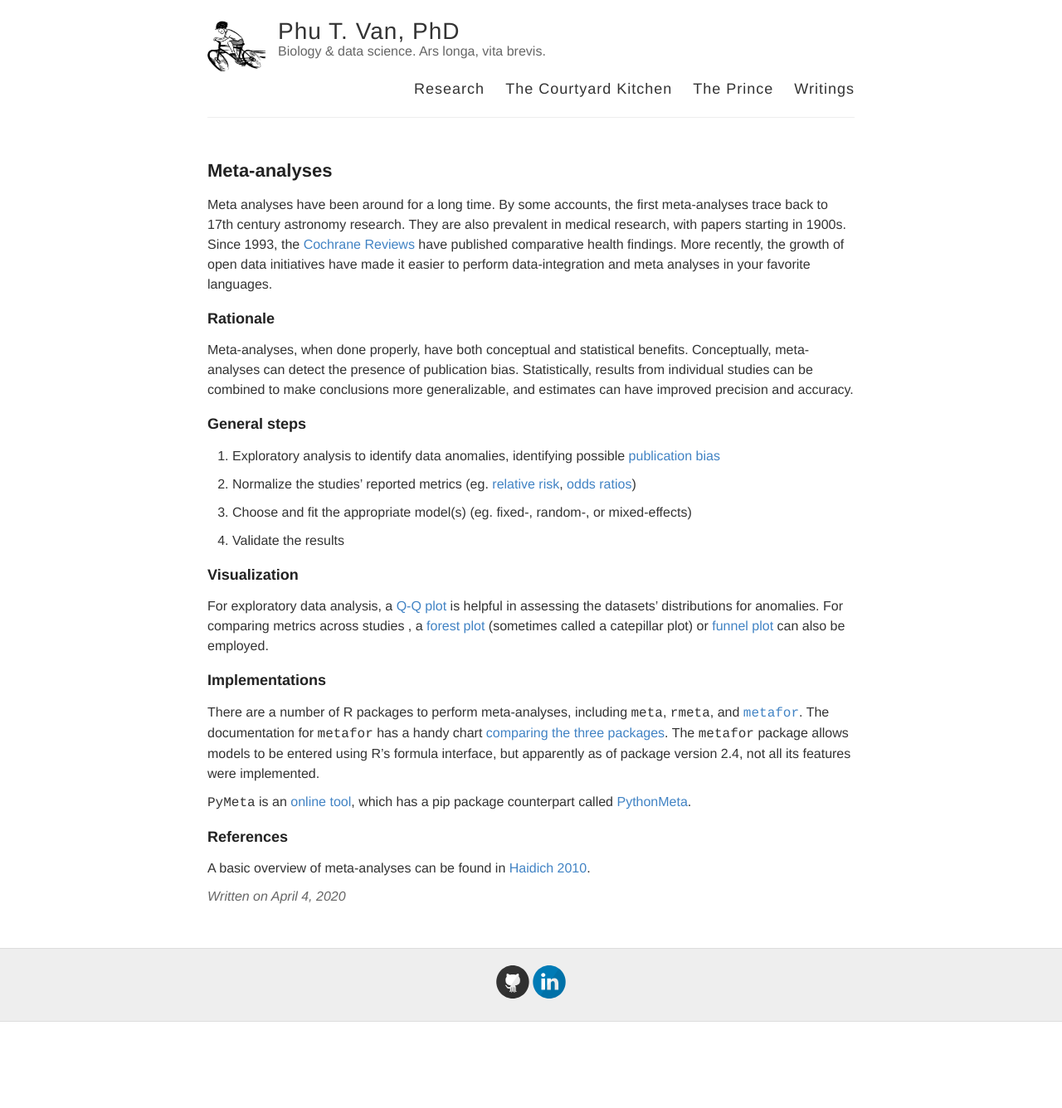
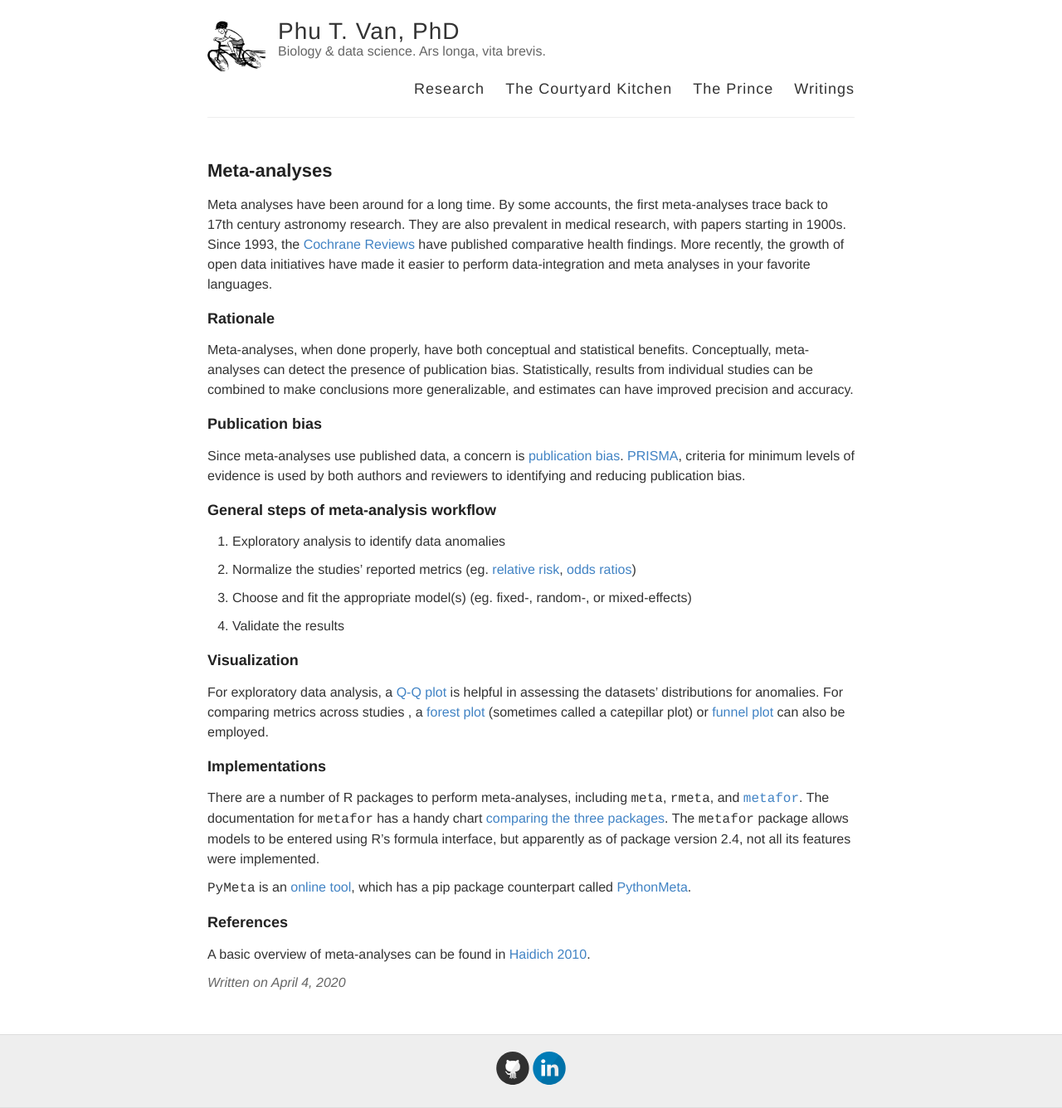
Before and after one commit to ptvan/ptvan.github.io, a Jekyll site: the page built from _posts/2020-04-04-meta-analyses.md, in a window 1280 px wide. Shown: the whole page at 83% size. Built offline with Jekyll 4.4.1, drawn with Linux system fonts in a browser that asks for light colours; before the commit the page ends 1232 px from its top, so only the background shows below that.

Commit message:
expanded on PRISMA

```diff
--- a/_posts/2020-04-04-meta-analyses.md
+++ b/_posts/2020-04-04-meta-analyses.md
@@ -9,9 +9,13 @@ Meta analyses have been around for a long time. By some accounts, the first meta
 
 Meta-analyses, when done properly, have both conceptual and statistical benefits. Conceptually, meta-analyses can detect the presence of publication bias. Statistically, results from individual studies can be combined to make conclusions more generalizable, and estimates can have improved precision and accuracy.
 
-### General steps
+### Publication bias
 
-1. Exploratory analysis to identify data anomalies, identifying possible [publication bias](https://en.wikipedia.org/wiki/Publication_bias)
+Since meta-analyses use published data, a concern is [publication bias](https://en.wikipedia.org/wiki/Publication_bias). [PRISMA](http://www.prisma-statement.org/), criteria for minimum levels of evidence is used by both authors and reviewers to identifying and reducing publication bias.
+
+### General steps of meta-analysis workflow
+
+1. Exploratory analysis to identify data anomalies
 
 2. Normalize the studies' reported metrics (eg. [relative risk](https://en.wikipedia.org/wiki/Relative_risk), [odds ratios](https://en.wikipedia.org/wiki/Odds_ratio))
 
```
